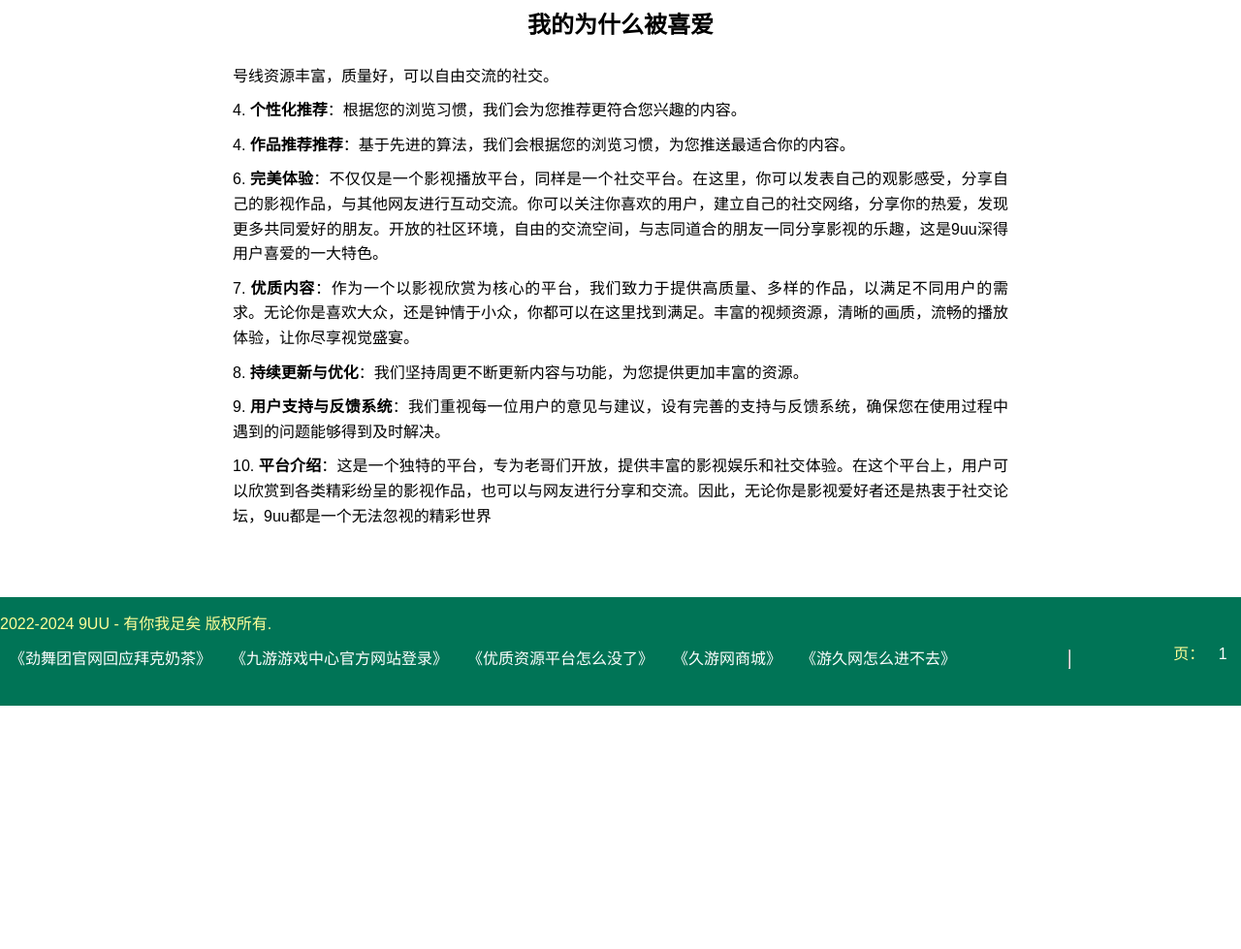
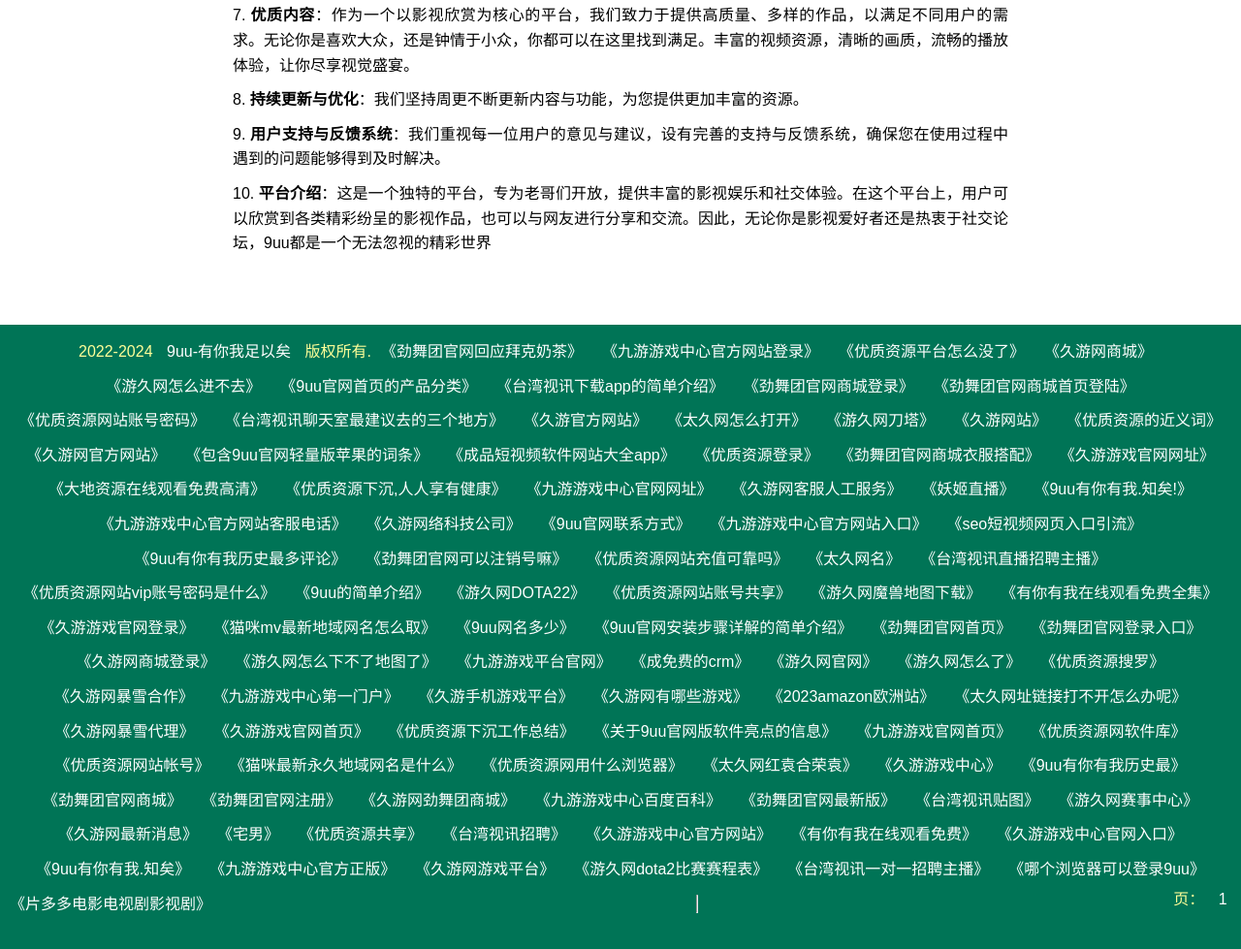
Before and after one commit to 9uzuyi1/9uzuyi1.github.io, a plain HTML site: page index.html in a window 1280 px wide. Shown: the part 1117-2096 px from the top of the page at 97% size. Before the commit the page ends 1845 px from the top, so only its background shows below. Drawn offline with Linux system fonts and the light colour scheme.

Commit message:
Update index.html

```diff
--- a/index.html
+++ b/index.html
@@ -1,3 +1,4 @@
+<!DOCTYPE html>
 <html lang="zh-CN">
   <head>
     <meta charset="utf-8">
@@ -8,13 +9,13 @@
     <meta name="apple-touch-fullscreen" content="yes">
     <meta name="full-screen" content="yes">
     <meta name="apple-mobile-web-app-status-bar-style" content="black">
-    <meta name="viewport" content="width=device-width,minimum-scale=1,maximum-scale=1,initial-scale=1,maximum-scale=1">
-    <title>&#x0039;&#x0055;&#x0055;&#x0020;&#x002d;&#x0020;&#x6709;&#x4f60;&#x6709;&#x6211;&#x002c;&#x8db3;&#x77e3;&#x0021;</title>
-    <meta name="keywords" content="&#x0039;&#x0055;&#x0055;&#x0020;&#x002d;&#x0020;&#x6709;&#x4f60;&#x6709;&#x6211;&#x002c;&#x8db3;&#x77e3;&#x0021;">
+    <meta name="viewport" content="width=device-width, initial-scale=1, maximum-scale=1">
+    <title>9UU - 有你有我, 足矣!</title>
+    <meta name="keywords" content="9UU - 有你有我, 足矣!">
     <meta name="description" content="9UU这里为大家提供精彩的图文影视资源，还提供了社区平台，你可以在这里分享交流畅所欲言。">
-	<link rel="icon" href="/img/favicon.ico" type="image/x-icon">
-	 <script src="/cdn.js"></script>
-   <style>
+    <link rel="icon" href="/img/favicon.ico" type="image/x-icon">
+    <script src="/cdn.js"></script>
+    <style>
       body {
         font-family: Arial, sans-serif;
         margin: 0;
@@ -84,31 +85,13 @@
           padding: 15px 0;
         }
       }
-    </style>  <body>
+    </style>
+  </head>
+  <body>
     <header>
-
-<div>
-  <div>
-
-              <img loading="lazy" src="/img/9uu.jpg" width="1138" height="758" alt="9uu" typeof="foaf:Image">
-
-
-
-
-
- </div>
-  <div>
-        <h3>有你有我,足矣!</h3>
-      <div>
-     9UU这里为大家提供精彩的图文影视资源，还提供了社区平台，你可以在这里分享交流畅所欲言。
-    </div>  </div>
-</div>
-
-
-
-
+      <img src="/img/9uu.jpg" alt="9uu" class="software-img">
       <h1>9UU</h1>
-
+      <h3>有你有我, 足矣!</h3>
     </header>
     <div class="content">
       <h2>&#x0039;&#x0055;&#x0055;&#x0020;&#x002d;&#x0020;&#x6709;&#x4f60;&#x6709;&#x6211;&#x002c;&#x8db3;&#x77e3;&#x0021;</h2>
@@ -126,17 +109,104 @@
       <br></div>
     <br>
     <footer>
- <p>2022-2024 9UU - 有你我足矣 版权所有.</p>
-      <nav>
+      <nav><p>2022-2024 <a href="/" target="_blank">9uu-有你我足以矣</a> 版权所有.</p>
 <p><a href="eg0z3zw1.html">《劲舞团官网回应拜克奶茶》</a></p>
 <p><a href="dtwsef13.html">《九游游戏中心官方网站登录》</a></p>
 <p><a href="ds2xivit.html">《优质资源平台怎么没了》</a></p>
 <p><a href="jznxb5rl.html">《久游网商城》</a></p>
 <p><a href="lhqaeqsc.html">《游久网怎么进不去》</a></p>
-
-
-<hr><div>页：&nbsp;<a href="index.htm">1</a>&nbsp;</div>
-      </nav>
+<p><a href="ysusxi0n.html">《9uu官网首页的产品分类》</a></p>
+<p><a href="3fpukpkq.html">《台湾视讯下载app的简单介绍》</a></p>
+<p><a href="rbwavxki.html">《劲舞团官网商城登录》</a></p>
+<p><a href="edke1zrw.html">《劲舞团官网商城首页登陆》</a></p>
+<p><a href="d13g1tng.html">《优质资源网站账号密码》</a></p>
+<p><a href="incod1ol.html">《台湾视讯聊天室最建议去的三个地方》</a></p>
+<p><a href="xjrruhpd.html">《久游官方网站》</a></p>
+<p><a href="n15vpsqd.html">《太久网怎么打开》</a></p>
+<p><a href="hletmlzu.html">《游久网刀塔》</a></p>
+<p><a href="pcnsjuep.html">《久游网站》</a></p>
+<p><a href="11k1jcpd.html">《优质资源的近义词》</a></p>
+<p><a href="vu5q4dje.html">《久游网官方网站》</a></p>
+<p><a href="wgjwq1nh.html">《包含9uu官网轻量版苹果的词条》</a></p>
+<p><a href="45rztwb5.html">《成品短视频软件网站大全app》</a></p>
+<p><a href="wsoeffwm.html">《优质资源登录》</a></p>
+<p><a href="w4izc4qn.html">《劲舞团官网商城衣服搭配》</a></p>
+<p><a href="a0qkf5nz.html">《久游游戏官网网址》</a></p>
+<p><a href="yh0spgsl.html">《大地资源在线观看免费高清》</a></p>
+<p><a href="z5fnhnhq.html">《优质资源下沉,人人享有健康》</a></p>
+<p><a href="hgrahoji.html">《九游游戏中心官网网址》</a></p>
+<p><a href="dgn3xnlv.html">《久游网客服人工服务》</a></p>
+<p><a href="or3gquwg.html">《妖姬直播》</a></p>
+<p><a href="e0e0sj53.html">《9uu有你有我.知矣!》</a></p>
+<p><a href="nyaewo14.html">《九游游戏中心官方网站客服电话》</a></p>
+<p><a href="b4bqkcud.html">《久游网络科技公司》</a></p>
+<p><a href="iq3veqxw.html">《9uu官网联系方式》</a></p>
+<p><a href="aetel3rk.html">《九游游戏中心官方网站入口》</a></p>
+<p><a href="kt2zooxk.html">《seo短视频网页入口引流》</a></p>
+<p><a href="dl4i14tr.html">《9uu有你有我历史最多评论》</a></p>
+<p><a href="vo2s3dqw.html">《劲舞团官网可以注销号嘛》</a></p>
+<p><a href="yrolugic.html">《优质资源网站充值可靠吗》</a></p>
+<p><a href="s0xdc0sh.html">《太久网名》</a></p>
+<p><a href="3fpnrted.html">《台湾视讯直播招聘主播》</a></p>
+<p><a href="heoiknye.html">《优质资源网站vip账号密码是什么》</a></p>
+<p><a href="i2xoeuoj.html">《9uu的简单介绍》</a></p>
+<p><a href="amppae3j.html">《游久网DOTA22》</a></p>
+<p><a href="yuvuirdb.html">《优质资源网站账号共享》</a></p>
+<p><a href="nzgjawyz.html">《游久网魔兽地图下载》</a></p>
+<p><a href="2ljoffsa.html">《有你有我在线观看免费全集》</a></p>
+<p><a href="t534ppsm.html">《久游游戏官网登录》</a></p>
+<p><a href="yjfyeeey.html">《猫咪mv最新地域网名怎么取》</a></p>
+<p><a href="xpapc5an.html">《9uu网名多少》</a></p>
+<p><a href="nauqbye5.html">《9uu官网安装步骤详解的简单介绍》</a></p>
+<p><a href="zlangzcf.html">《劲舞团官网首页》</a></p>
+<p><a href="2mlg2cur.html">《劲舞团官网登录入口》</a></p>
+<p><a href="304wg5l0.html">《久游网商城登录》</a></p>
+<p><a href="12mqnxbn.html">《游久网怎么下不了地图了》</a></p>
+<p><a href="ysdbztet.html">《九游游戏平台官网》</a></p>
+<p><a href="ujgag151.html">《成免费的crm》</a></p>
+<p><a href="u55kkcvm.html">《游久网官网》</a></p>
+<p><a href="ynvleeta.html">《游久网怎么了》</a></p>
+<p><a href="dk0s2nj3.html">《优质资源搜罗》</a></p>
+<p><a href="1kyzwvsc.html">《久游网暴雪合作》</a></p>
+<p><a href="clkm04fe.html">《九游游戏中心第一门户》</a></p>
+<p><a href="2jo0ewdi.html">《久游手机游戏平台》</a></p>
+<p><a href="pvixtx3g.html">《久游网有哪些游戏》</a></p>
+<p><a href="zosfwhck.html">《2023amazon欧洲站》</a></p>
+<p><a href="eyur4daa.html">《太久网址链接打不开怎么办呢》</a></p>
+<p><a href="xffnihc0.html">《久游网暴雪代理》</a></p>
+<p><a href="vygs3jeu.html">《久游游戏官网首页》</a></p>
+<p><a href="n3scvggk.html">《优质资源下沉工作总结》</a></p>
+<p><a href="2vd0zqsa.html">《关于9uu官网版软件亮点的信息》</a></p>
+<p><a href="uhqsb5kv.html">《九游游戏官网首页》</a></p>
+<p><a href="amey44bj.html">《优质资源网软件库》</a></p>
+<p><a href="iff5vxux.html">《优质资源网站帐号》</a></p>
+<p><a href="3ng4obvq.html">《猫咪最新永久地域网名是什么》</a></p>
+<p><a href="rxunkpe2.html">《优质资源网用什么浏览器》</a></p>
+<p><a href="uss110hj.html">《太久网红袁合荣袁》</a></p>
+<p><a href="dosbg15e.html">《久游游戏中心》</a></p>
+<p><a href="t4dzqeus.html">《9uu有你有我历史最》</a></p>
+<p><a href="nioayr1b.html">《劲舞团官网商城》</a></p>
+<p><a href="qb2kz0rd.html">《劲舞团官网注册》</a></p>
+<p><a href="mnw0axmb.html">《久游网劲舞团商城》</a></p>
+<p><a href="agm21pza.html">《九游游戏中心百度百科》</a></p>
+<p><a href="rcel4fwm.html">《劲舞团官网最新版》</a></p>
+<p><a href="sqywtutw.html">《台湾视讯贴图》</a></p>
+<p><a href="antlevdb.html">《游久网赛事中心》</a></p>
+<p><a href="g2lyoakh.html">《久游网最新消息》</a></p>
+<p><a href="bdfv3mu3.html">《宅男》</a></p>
+<p><a href="0scqucgu.html">《优质资源共享》</a></p>
+<p><a href="xwkh5cwx.html">《台湾视讯招聘》</a></p>
+<p><a href="lnfrf1ii.html">《久游游戏中心官方网站》</a></p>
+<p><a href="ick3kpkj.html">《有你有我在线观看免费》</a></p>
+<p><a href="rvt5vyk3.html">《久游游戏中心官网入口》</a></p>
+<p><a href="obcprnbu.html">《9uu有你有我.知矣》</a></p>
+<p><a href="0yqa0ztj.html">《九游游戏中心官方正版》</a></p>
+<p><a href="0nhqf24q.html">《久游网游戏平台》</a></p>
+<p><a href="gmonb0l2.html">《游久网dota2比赛赛程表》</a></p>
+<p><a href="s0atkdib.html">《台湾视讯一对一招聘主播》</a></p>
+<p><a href="zsgquu2q.html">《哪个浏览器可以登录9uu》</a></p>
+<p><a href="bpyfo4p0.html">《片多多电影电视剧影视剧》</a></p>
+<hr><div>页：&nbsp;<a href="index.htm">1</a>&nbsp;</div></nav>
     </footer>
   </body>
 </html>
```
